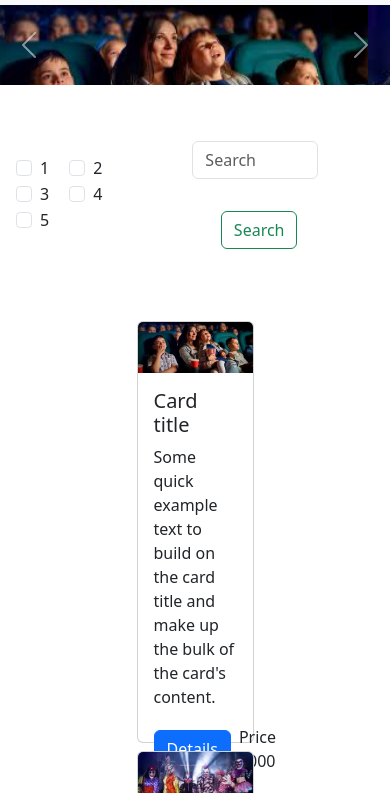
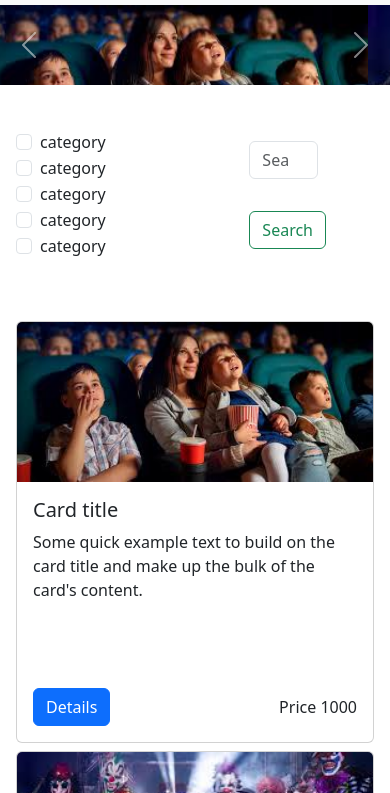
Before and after one commit to FontanaFernando/AMAZING-EVENTS_FONTANA, a plain HTML site: page index.html in a window 390 px wide. Shown: the part 51-844 px from the top of the page. Drawn offline with nearby package versions, Linux system fonts and the light colour scheme.

Commit message:
bug fix in responsive

```diff
--- a/index.html
+++ b/index.html
@@ -91,23 +91,23 @@
         <div>
             <div class="form-check form-check-inline">
                 <input class="form-check-input" type="checkbox" id="inlineCheckbox1" value="option1">
-                <label class="form-check-label" for="inlineCheckbox1">1</label>
+                <label class="form-check-label" for="inlineCheckbox1">category</label>
             </div>
             <div class="form-check form-check-inline">
                 <input class="form-check-input" type="checkbox" id="inlineCheckbox2" value="option2">
-                <label class="form-check-label" for="inlineCheckbox2">2</label>
+                <label class="form-check-label" for="inlineCheckbox2">category</label>
             </div>
             <div class="form-check form-check-inline">
                 <input class="form-check-input" type="checkbox" id="inlineCheckbox3" value="option3">
-                <label class="form-check-label" for="inlineCheckbox3">3</label>
+                <label class="form-check-label" for="inlineCheckbox3">category</label>
             </div>
             <div class="form-check form-check-inline">
                 <input class="form-check-input" type="checkbox" id="inlineCheckbox4" value="option4">
-                <label class="form-check-label" for="inlineCheckbox3">4</label>
+                <label class="form-check-label" for="inlineCheckbox3">category</label>
             </div>
             <div class="form-check form-check-inline">
                 <input class="form-check-input" type="checkbox" id="inlineCheckbox5" value="option5">
-                <label class="form-check-label" for="inlineCheckbox3">5</label>
+                <label class="form-check-label" for="inlineCheckbox3">category</label>
             </div>
         </div>
         <div>
@@ -128,12 +128,12 @@
                     <h5 class="card-title">Card title</h5>
                     <p class="card-text">Some quick example text to build on the card title and make up the bulk of the
                         card's content.</p>
+                </div>
                 <div class="btnPrice">
                     <a href="details.html" class="btn btn-primary">Details</a>
                     <div>
                         <span>Price</span>
                         <span>1000</span>
-                        </div>
                     </div>
                 </div>
             </div>
@@ -145,12 +145,12 @@
                     <h5 class="card-title">Card title</h5>
                     <p class="card-text">Some quick example text to build on the card title and make up the bulk of the
                         card's content.</p>
+                </div>
                 <div class="btnPrice">
                     <a href="details.html" class="btn btn-primary">Details</a>
                     <div>
                         <span>Price</span>
                         <span>1000</span>
-                        </div>
                     </div>
                 </div>
             </div>
@@ -162,12 +162,29 @@
                     <h5 class="card-title">Card title</h5>
                     <p class="card-text">Some quick example text to build on the card title and make up the bulk of the
                         card's content.</p>
+                </div>
                 <div class="btnPrice">
                     <a href="details.html" class="btn btn-primary">Details</a>
                     <div>
                         <span>Price</span>
                         <span>1000</span>
                     </div>
+                </div>
+            </div>
+        </div>
+        <div>
+            <div class="card" style="width: 18rem;">
+                <img src="assets/image/Marathon.jpg" class="card-img-top" alt="...">
+                <div class="card-body">
+                    <h5 class="card-title">Card title</h5>
+                    <p class="card-text">Some quick example text to build on the card title and make up the bulk of the
+                        card's content.</p>
+                </div>
+                <div class="btnPrice">
+                    <a href="details.html" class="btn btn-primary">Details</a>
+                    <div>
+                        <span>Price</span>
+                        <span>1000</span>
                     </div>
                 </div>
             </div>
@@ -179,29 +196,12 @@
                     <h5 class="card-title">Card title</h5>
                     <p class="card-text">Some quick example text to build on the card title and make up the bulk of the
                         card's content.</p>
+                </div>
                 <div class="btnPrice">
                     <a href="details.html" class="btn btn-primary">Details</a>
                     <div>
                         <span>Price</span>
                         <span>1000</span>
-                        </div>
-                    </div>
-                </div>
-            </div>
-        </div>
-        <div>
-            <div class="card" style="width: 18rem;">
-                <img src="assets/image/Marathon.jpg" class="card-img-top" alt="...">
-                <div class="card-body">
-                    <h5 class="card-title">Card title</h5>
-                    <p class="card-text">Some quick example text to build on the card title and make up the bulk of the
-                        card's content.</p>
-                    <div class="btnPrice">
-                        <a href="details.html" class="btn btn-primary">Details</a>
-                        <div>
-                            <span>Price</span>
-                            <span>1000</span>
-                        </div>
                     </div>
                 </div>
             </div>
@@ -213,12 +213,12 @@
                     <h5 class="card-title">Card title</h5>
                     <p class="card-text">Some quick example text to build on the card title and make up the bulk of the
                         card's content.</p>
+                </div>
                 <div class="btnPrice">
                     <a href="details.html" class="btn btn-primary">Details</a>
                     <div>
                         <span>Price</span>
                         <span>1000</span>
-                        </div>
                     </div>
                 </div>
             </div>
--- a/style.css
+++ b/style.css
@@ -61,19 +61,20 @@ li{
     gap: .5rem;
 }
 
-.card{
+.tarjetas .card{
     height: 50vh;
     width: 30vw !important;
 }
 
-.btnPrice{
+.tarjetas .btnPrice{
     display: flex;
     justify-content: space-between;
     align-items: center;
+    padding: 1rem;
     gap: .5rem;
 }
 
-.card-img-top{
+.tarjetas .card-img-top{
     height: 10rem;
     object-fit: cover;
 }
@@ -141,7 +142,7 @@ td{
     padding: 3rem;
 }
 
-.col-md-4 > img{
+#details .col-md-4 > img{
     height: 100%;
     width: 100%;
     object-fit: cover;
@@ -191,6 +192,9 @@ footer{
         display: flex;
         flex-direction: column;
     }
+    .tarjetas .card{
+        width: auto !important;
+    }
 }
 
 @media(max-width: 576px){
```
Also changed, not shown: details.html (+4 -1 lines), past.html (+26 -26 lines), upcoming.html (+26 -26 lines). Lines whose indentation alone changed are shown as unchanged.
